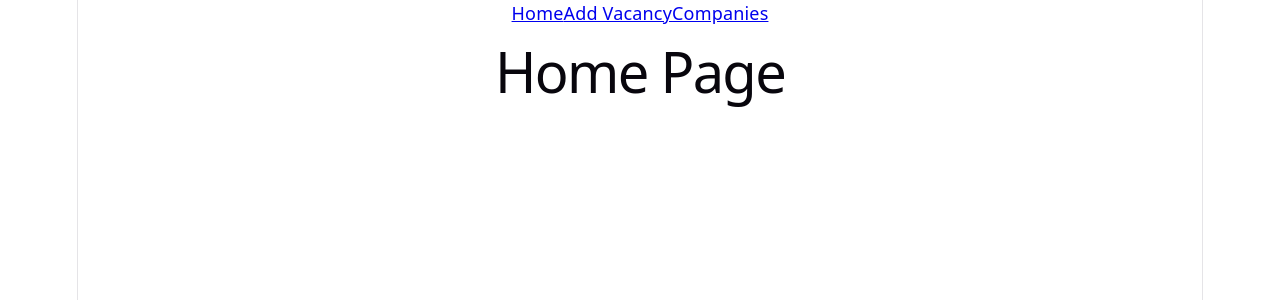
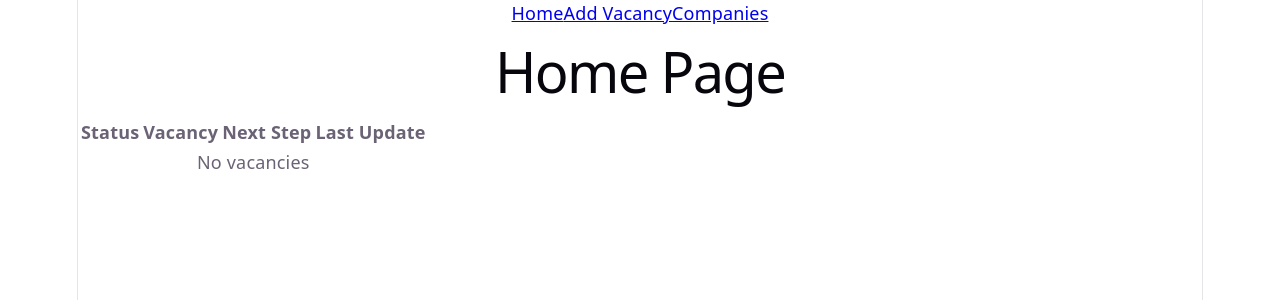
Before and after one commit to sysakm/vacancy_tracker, a React (Vite) app: page / in a window 1280 px wide. Shown: the top 300 px of the page. Built offline with nearby package versions, Linux system fonts and the light colour scheme.

Commit message:
Add vacancies dashboard and status calculation

```diff
--- /dev/null
+++ b/src/components/VacanciesDashboard.tsx
@@ -0,0 +1,36 @@
+import {useAppSelector} from "@/app/hooks.ts"
+import {companiesSelector, updatesSelector, vacanciesSelector} from "@/app/selectors.ts"
+import {Link} from "react-router-dom"
+import {aggregateVacancyDateUtil} from "@/utils/vacancyUtils.ts"
+
+function VacanciesDashboard() {
+    const vacancies = useAppSelector(vacanciesSelector)
+    const companies = useAppSelector(companiesSelector)
+    const updates = useAppSelector(updatesSelector)
+    const vacancyEntries = aggregateVacancyDateUtil(vacancies, companies, updates)
+    return (
+        <div>
+            <table>
+                <thead>
+                    <tr>
+                        <th>Status</th>
+                        <th>Vacancy</th>
+                        <th>Next Step</th>
+                        <th>Last Update</th>
+                    </tr>
+                </thead>
+                <tbody>
+                    {vacancyEntries.map(entry => <tr key={`vacancy-dashboard-row-${entry.vacancy.id}`}>
+                        <td>{entry.status}</td>
+                        <td><Link to={`/vacancy/${entry.vacancy.id}`}>{entry.vacancy.name} @ {entry.companyName}</Link></td>
+                        <td>{entry.nextStep}</td>
+                        <td>{entry.lastUpdate}</td>
+                    </tr>)}
+                    {vacancyEntries.length === 0 && <tr><td colSpan={4}>No vacancies</td></tr>}
+                </tbody>
+            </table>
+        </div>
+    )
+}
+
+export default VacanciesDashboard
--- a/src/pages/CompaniesPage.tsx
+++ b/src/pages/CompaniesPage.tsx
@@ -1,6 +1,6 @@
 import {useAppSelector} from "@/app/hooks.ts"
 import {companiesSelector, vacanciesSelector} from "@/app/selectors.ts"
-import CompanyCard from "@/components/CompanyCard.tsx";
+import CompanyCard from "@/components/CompanyCard.tsx"
 
 function CompaniesPage() {
     const vacancies = useAppSelector(vacanciesSelector)
--- a/src/pages/HomePage.tsx
+++ b/src/pages/HomePage.tsx
@@ -1,17 +1,11 @@
-import {vacanciesSelector} from "@/app/selectors.ts"
-import {useAppSelector} from "@/app/hooks.ts"
-import {Link} from "react-router-dom"
+import VacanciesDashboard from "@/components/VacanciesDashboard.tsx"
+
 
 function HomePage() {
-    const vacancies = useAppSelector(vacanciesSelector)
     return (
         <section>
             <h1>Home Page</h1>
-            <div>
-                {vacancies.map(vacancy => <div key={`vacancy-link-${vacancy.id}`}>
-                    <Link to={`/vacancy/${vacancy.id}`}>{vacancy.name}</Link>
-                </div>)}
-            </div>
+            <VacanciesDashboard/>
         </section>
     )
 }
--- /dev/null
+++ b/src/utils/vacancyUtils.ts
@@ -0,0 +1,79 @@
+import type {Company, Vacancy} from "@/types/vacancyTypes.ts"
+import {
+    type InterviewUpdateType,
+    interviewUpdateTypes,
+    type UpdateType,
+    type VacancyUpdate
+} from "@/types/processUpdateTypes.ts"
+
+type VacancyDashboardEntry = {
+    vacancy: Vacancy;
+    companyName: string;
+    status: string;
+    lastUpdate: string;
+    nextStep: string;
+}
+
+export function lastUpdateToStatusUtil(update: UpdateType | undefined): string {
+    if (!update) return 'Not Applied'
+    if (update === 'apply' || update === 'recruiterReachOut' || update === 'referral') return 'Applied'
+    if (update === 'inviteToInterview') return 'Interviewing'
+    if (update === 'takeHomeTask') return 'Take Home Task'
+    if (update === 'trialPeriod') return 'Trial Period'
+    if (update === 'backgroundCheck' || update === 'referenceCheck' || update === 'securityCheck') return 'Checking'
+    if (update === 'reject') return 'Reject'
+    if (update === 'selfReject') return 'Drop Out'
+    if (update === 'offer') return 'Offer'
+    throw new Error('Unexpected update')
+}
+
+export function updateTypeToHandleUtil(update: UpdateType) {
+    if (update === 'apply') return 'Apply'
+    if (update === 'reject') return 'Reject'
+    if (update === 'referenceCheck') return 'Reference Check'
+    if (update === 'backgroundCheck') return 'Background Check'
+    if (update === 'offer') return 'Offer'
+    if (update === 'inviteToInterview') return 'Interview Invite'
+    if (update === 'takeHomeTask') return 'Take Home Task'
+    if (update === 'selfReject') return 'Drop Out'
+    if (update === 'trialPeriod') return 'Trial Period'
+    if (update === 'recruiterReachOut') return 'Recruiter Reach Out'
+    if (update === 'referral') return 'Apply With Referral'
+    if (update === 'securityCheck') return 'Security Check'
+    throw new Error('Unexpected update')
+}
+
+export function updateTypeToStepTypeUtil(update: InterviewUpdateType) {
+    if (update === 'inviteToInterview') return 'Interview'
+    if (update === 'takeHomeTask') return 'Task Deadline'
+    if (update === 'trialPeriod') return 'Trial Period End'
+    throw new Error('Unexpected update')
+}
+
+export function aggregateVacancyDateUtil(vacancies: Array<Vacancy>, companies: Array<Company>, updates: Array<VacancyUpdate>): Array<VacancyDashboardEntry> {
+    function vacancyToEntry(vacancy: Vacancy): VacancyDashboardEntry {
+        const vacancyUpdates = updates.filter(update => update.vacancyId === vacancy.id)
+        const lastUpdate = vacancyUpdates.length > 0 ? vacancyUpdates.reduce(
+            (last, cur) => last.datetime.localeCompare(cur.datetime) < 0 ? cur : last
+        ) : null
+        const nextStep = vacancyUpdates
+            .filter(update => interviewUpdateTypes.includes(update.type as InterviewUpdateType))
+            .reduce((next: null | VacancyUpdate, cur) => {
+                if (!lastUpdate || !cur.stepDatetime) return next
+                if (cur.stepDatetime.localeCompare(lastUpdate.datetime) > 0 &&
+                    (!next?.stepDatetime || cur.stepDatetime.localeCompare(next.stepDatetime) < 0)) return cur
+                return next
+            },
+            null
+        )
+
+        return {
+            vacancy,
+            companyName: companies.find(company => company.id === vacancy.companyId)?.name ?? 'Unknown company',
+            status: lastUpdateToStatusUtil(lastUpdate?.type),
+            lastUpdate: lastUpdate ? `${lastUpdate.datetime} - ${updateTypeToHandleUtil(lastUpdate.type)}` : 'No updates yet',
+            nextStep: nextStep ? `${nextStep.stepDatetime} - ${updateTypeToStepTypeUtil(nextStep.type as InterviewUpdateType)}` : '-',
+        }
+    }
+    return vacancies.map(vacancyToEntry)
+}
```
